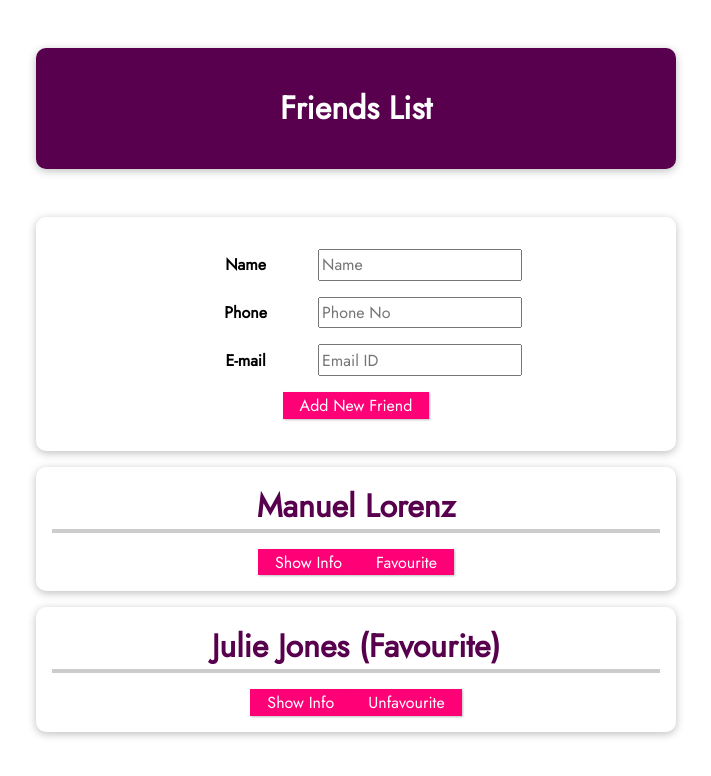
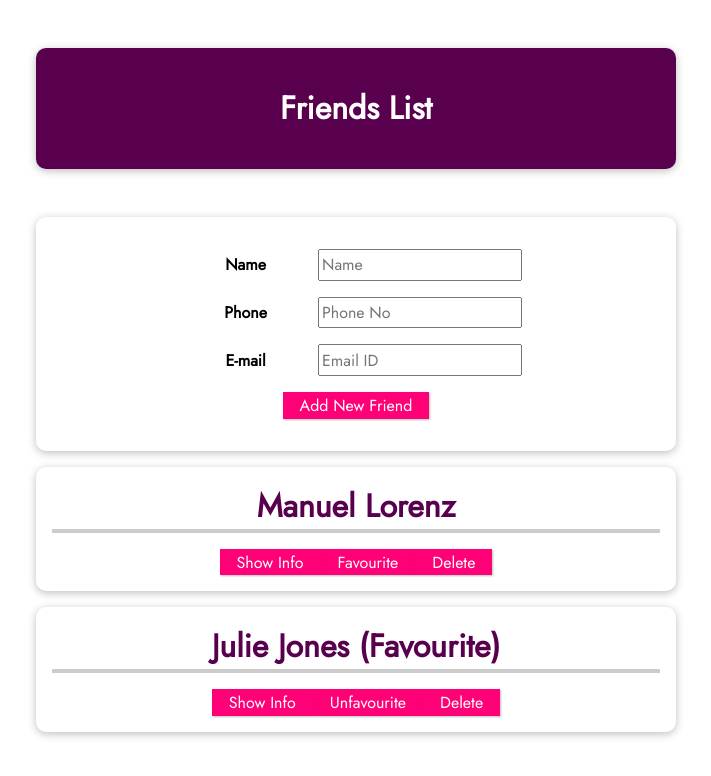
Before and after one commit to sankalp-prog/Vue.js-Learnings, a Vue app in the folder vue-cli-01-a-new-vue-project/: page / in a window 1280 px wide. Shown: the top 776 px of the page, without its empty margins (284-995 px from the left). Built offline with nearby package versions, Linux system fonts and the light colour scheme.

Commit message:
Adding More Components

```diff
--- a/vue-cli-01-a-new-vue-project/src/App.vue
+++ b/vue-cli-01-a-new-vue-project/src/App.vue
@@ -16,6 +16,7 @@
         :email-id="friend.email"
         :is-favourite="friend.isFavourite"
         @toggle-favourite="setFavourite"
+        @delete-friend="deleteFriend"
       ></friend-list>
     </ul>
   </div>
@@ -60,6 +61,9 @@
       };
       this.friends.push(friend);
     },
+    deleteFriend(friendId) {
+      this.friends = this.friends.filter(friend => friend.id !== friendId)
+    }
   },
 };
 </script>
--- a/vue-cli-01-a-new-vue-project/src/components/FriendsList.vue
+++ b/vue-cli-01-a-new-vue-project/src/components/FriendsList.vue
@@ -12,6 +12,7 @@
         <li><strong>Phone No:</strong> {{ phoneNumber }}</li>
         <li><strong>Email:</strong> {{ emailId }}</li>
       </ul>
+      <button @click="deleteFriend">Delete</button>
     </li>
   </div>
 </template>
@@ -49,7 +50,7 @@
     },
   },
   // BASIC WAY OF DEFINING CUSTOM EVENTS-
-  emits: ["toggle-favourite"],
+  emits: ["toggle-favourite", "delete-friend"],
 
   // DEFINING AS WELL VALIDATIONG CUSTOM EVENTS-
   // emits: {
@@ -74,6 +75,9 @@
     toggleIsFavourite() {
       this.$emit("toggle-favourite", this.id);
     },
+    deleteFriend() {
+      this.$emit("delete-friend", this.id)
+    }
   },
 };
 </script>
```
